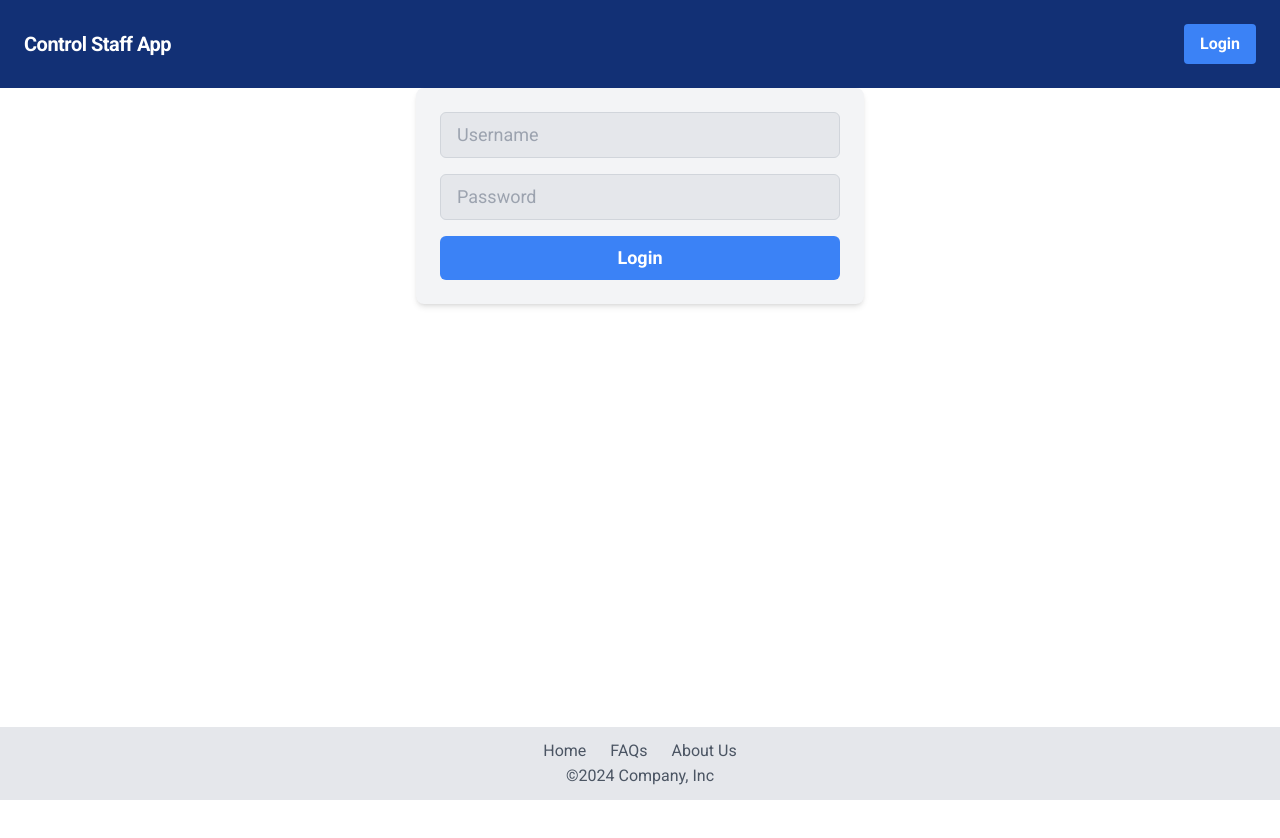
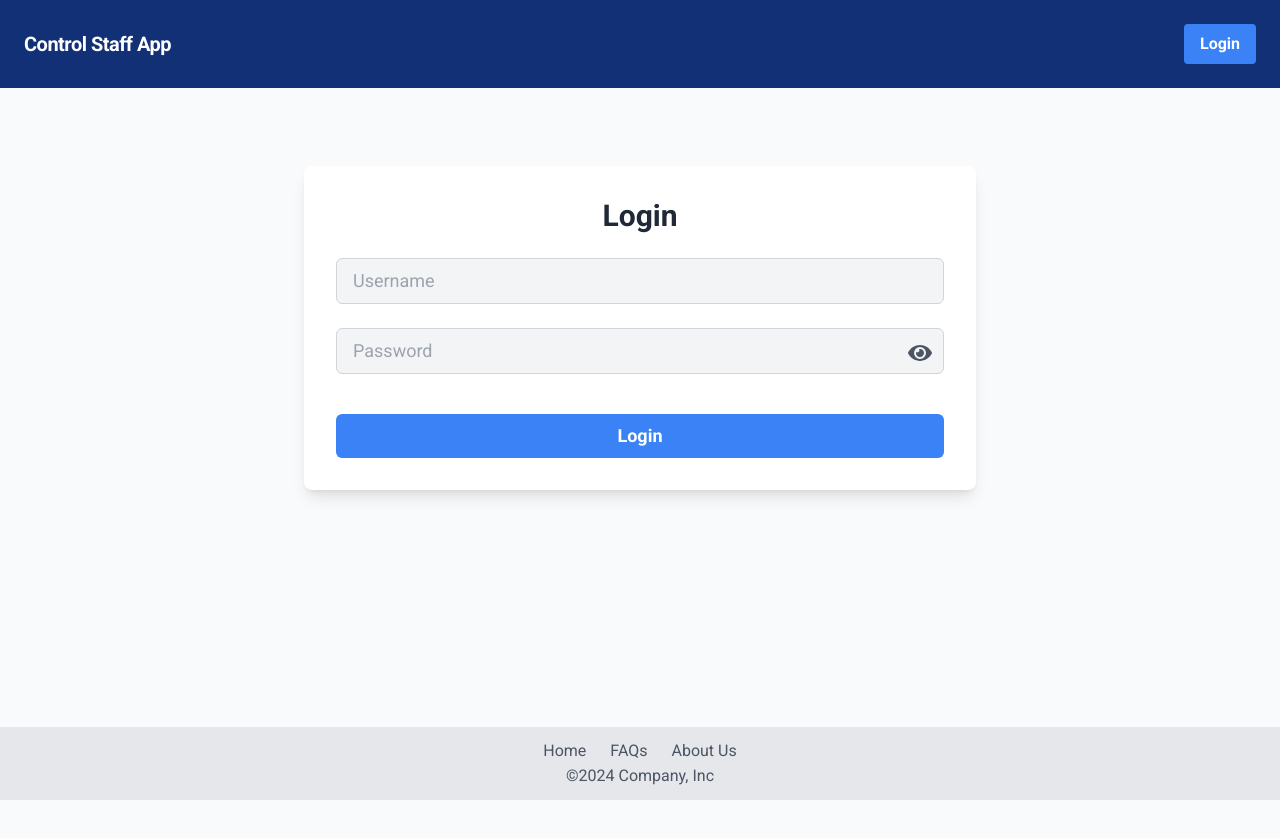
Before and after one commit to BladEvgen/Control-app, a React (Vite) app in the folder frontend/: page /app/login in a window 1280 px wide. Shown: the top 838 px of the page. Before the commit the page ends 800 px from the top, so only its background shows below. Built offline with nearby package versions, Linux system fonts and the light colour scheme.

Commit message:
redesign login page

```diff
--- a/frontend/src/pages/LoginPage.tsx
+++ b/frontend/src/pages/LoginPage.tsx
@@ -2,10 +2,12 @@
 import axiosInstance from "../api";
 import Cookies from "js-cookie";
 import { useNavigate } from "../RouterUtils";
+import { FaEye, FaEyeSlash } from "react-icons/fa";
 
 const LoginPage = () => {
   const [username, setUsername] = useState("");
   const [password, setPassword] = useState("");
+  const [showPassword, setShowPassword] = useState(false);
   const navigate = useNavigate();
 
   const handleSubmit = async () => {
@@ -34,24 +36,38 @@
   };
 
   return (
-    <div className="flex flex-col items-center justify-center w-full max-w-md mx-auto p-6 bg-gray-100 rounded-lg shadow-md">
+    <div className="flex flex-col items-center justify-center min-h-screen bg-gray-50">
+      <div
+        className="w-full max-w-md p-8 space-y-6 bg-white rounded-lg shadow-lg md:max-w-lg lg:max-w-xl xl:max-w-2xl"
+        style={{ marginTop: "-25%" }}
+      >
+        <h2 className="text-3xl font-bold text-center text-gray-800">Login</h2>
         <input
-        className="w-full px-4 py-2 mb-4 text-lg bg-gray-200 border border-gray-300 rounded-md focus:outline-none focus:border-blue-500"
+          className="w-full px-4 py-2 mb-4 text-lg bg-gray-100 border border-gray-300 rounded-md focus:outline-none focus:ring-2 focus:ring-blue-500"
           value={username}
           onChange={(e) => setUsername(e.target.value)}
           name="username"
           placeholder="Username"
           type="text"
         />
+        <div className="relative w-full">
           <input
-        className="w-full px-4 py-2 mb-4 text-lg bg-gray-200 border border-gray-300 rounded-md focus:outline-none focus:border-blue-500"
+            className="w-full px-4 py-2 mb-4 text-lg bg-gray-100 border border-gray-300 rounded-md focus:outline-none focus:ring-2 focus:ring-blue-500 pr-10"
             value={password}
             onChange={(e) => setPassword(e.target.value)}
             name="password"
             placeholder="Password"
-        type="password"
+            type={showPassword ? "text" : "password"}
             onKeyPress={handleKeyPress}
           />
+          <button
+            type="button"
+            className="absolute inset-y-0 right-0 flex items-center justify-center mb-3 px-3 text-gray-600"
+            onClick={() => setShowPassword(!showPassword)}
+          >
+            {showPassword ? <FaEyeSlash size={24} /> : <FaEye size={24} />}
+          </button>
+        </div>
         <button
           className="w-full px-4 py-2 text-lg font-semibold text-white bg-blue-500 rounded-md hover:bg-blue-600 focus:outline-none focus:bg-blue-600"
           onClick={handleSubmit}
@@ -59,7 +75,7 @@
           Login
         </button>
       </div>
+    </div>
   );
 };
-
 export default LoginPage;
```
Lines whose indentation alone changed are shown as unchanged.
